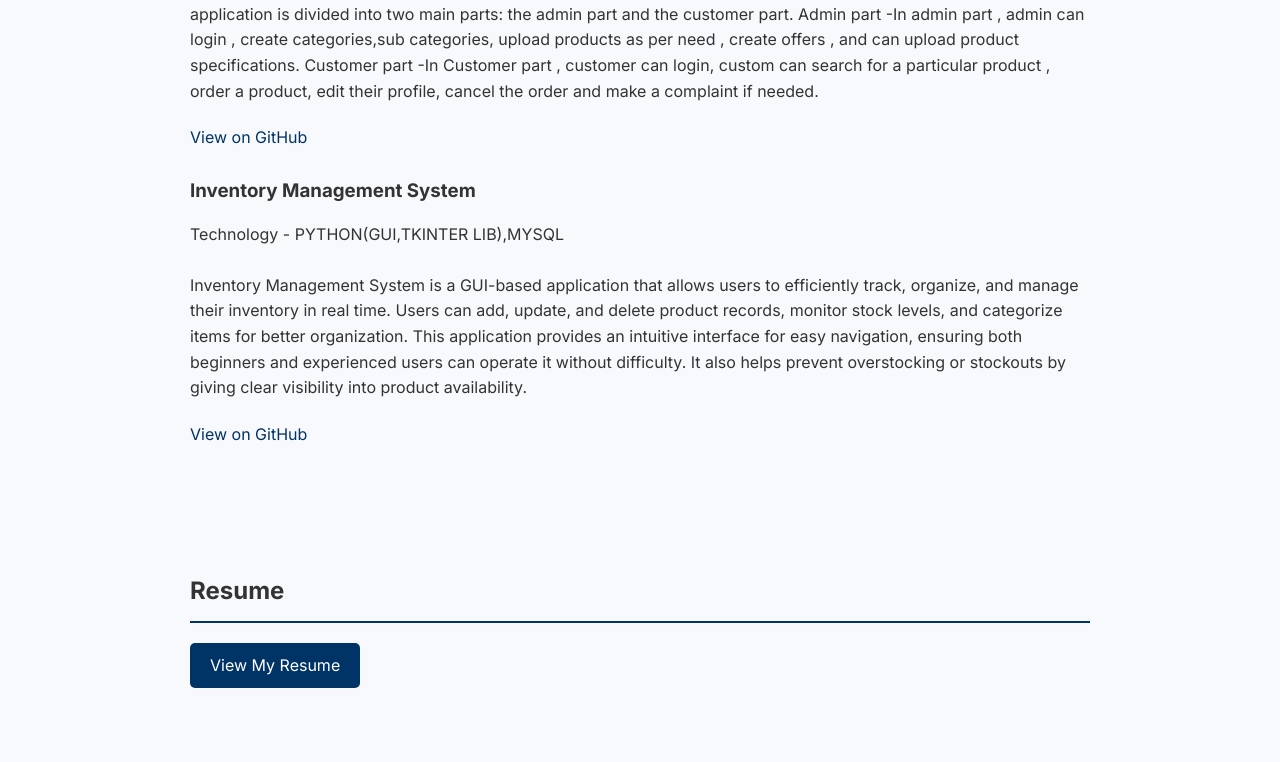
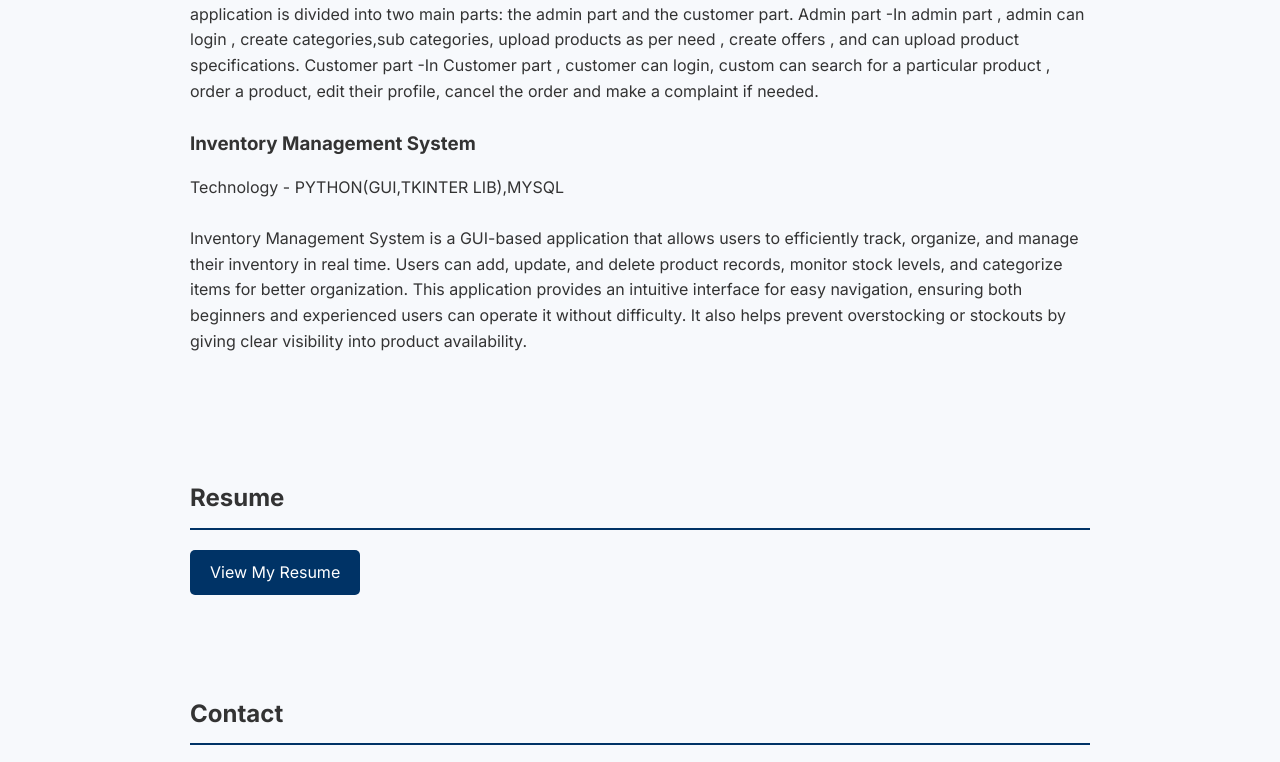
Before and after one commit to JavaWithKshitij/kshitij-portfolio, a plain HTML site: page index.html in a window 1280 px wide. Shown: the part 1163-1925 px from the top of the page. Drawn offline with Linux system fonts and the light colour scheme.

Commit message:
Fix CSS formatting and update HTML viewport meta tag for consistency

```diff
--- a/index.html
+++ b/index.html
@@ -3,7 +3,7 @@
 
 <head>
   <meta charset="UTF-8" />
-  <meta name="viewport" content="width=device-width, initial-scale=1.0" />
+  <meta name="viewport" content="width=device-width, initial-scale=1.0">
   <title>Your Name | Java Backend Developer</title>
   <link rel="stylesheet" href="./assets/style.css" />
   <link rel="preconnect" href="https://fonts.googleapis.com">
@@ -61,7 +61,7 @@
           Customer part -In Customer part , customer can login, custom can search for a particular product , order a
           product, edit their profile, cancel the order and make a complaint if needed.
         </p>
-        <a href="https://github.com/yourusername/employee-management-api" target="_blank">View on GitHub</a>
+        <!-- <a href="https://github.com/yourusername/employee-management-api" target="_blank">View on GitHub</a> -->
       </div>
 
       <div class="project">
@@ -75,7 +75,7 @@
           ensuring both beginners and experienced users can operate it without difficulty. It also helps prevent
           overstocking or stockouts by giving clear visibility into product availability.
         </p>
-        <a href="https://github.com/yourusername/order-service" target="_blank">View on GitHub</a>
+        <!-- <a href="https://github.com/yourusername/order-service" target="_blank">View on GitHub</a> -->
       </div>
 
     </div>
```
Also changed, not shown: assets/style.css (line endings or trailing spaces).
